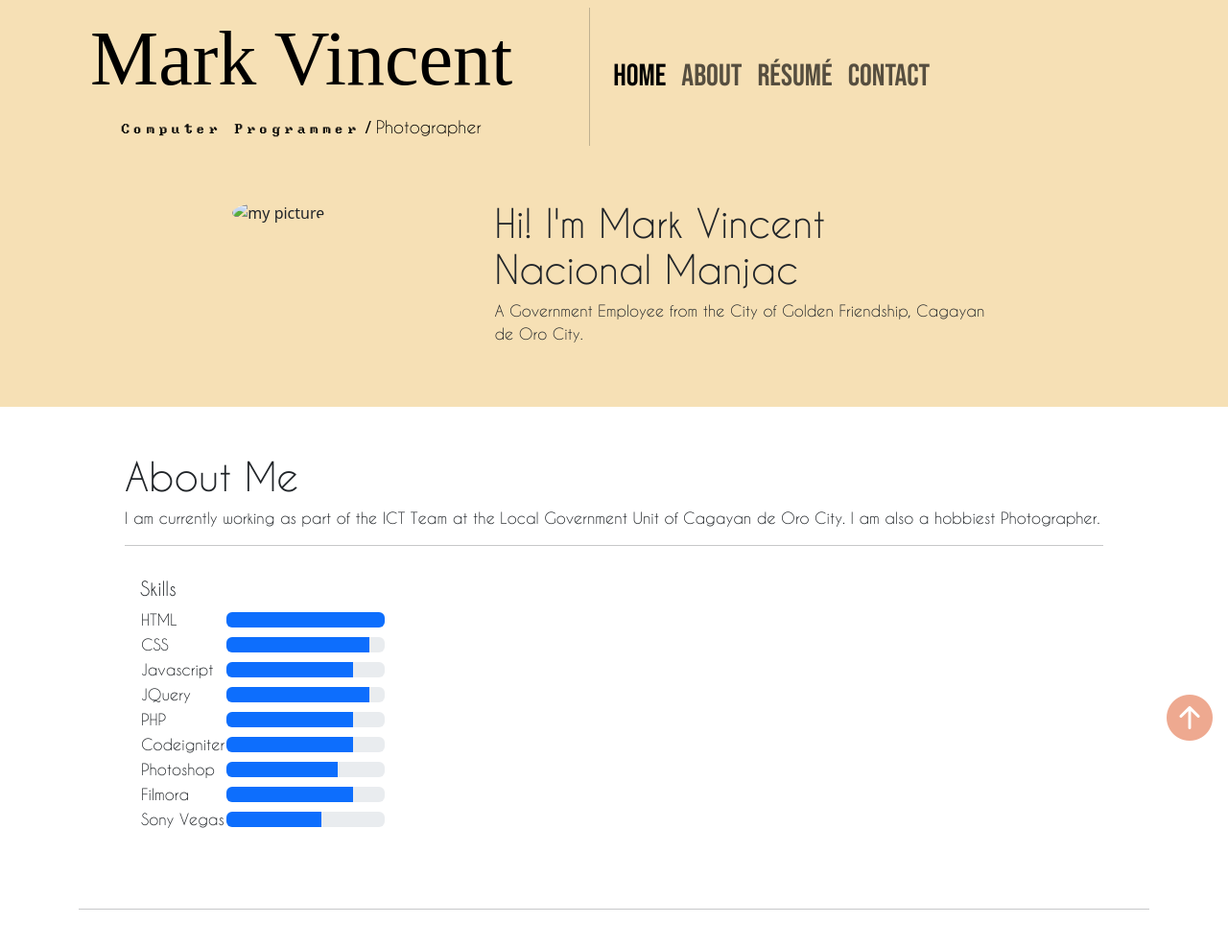
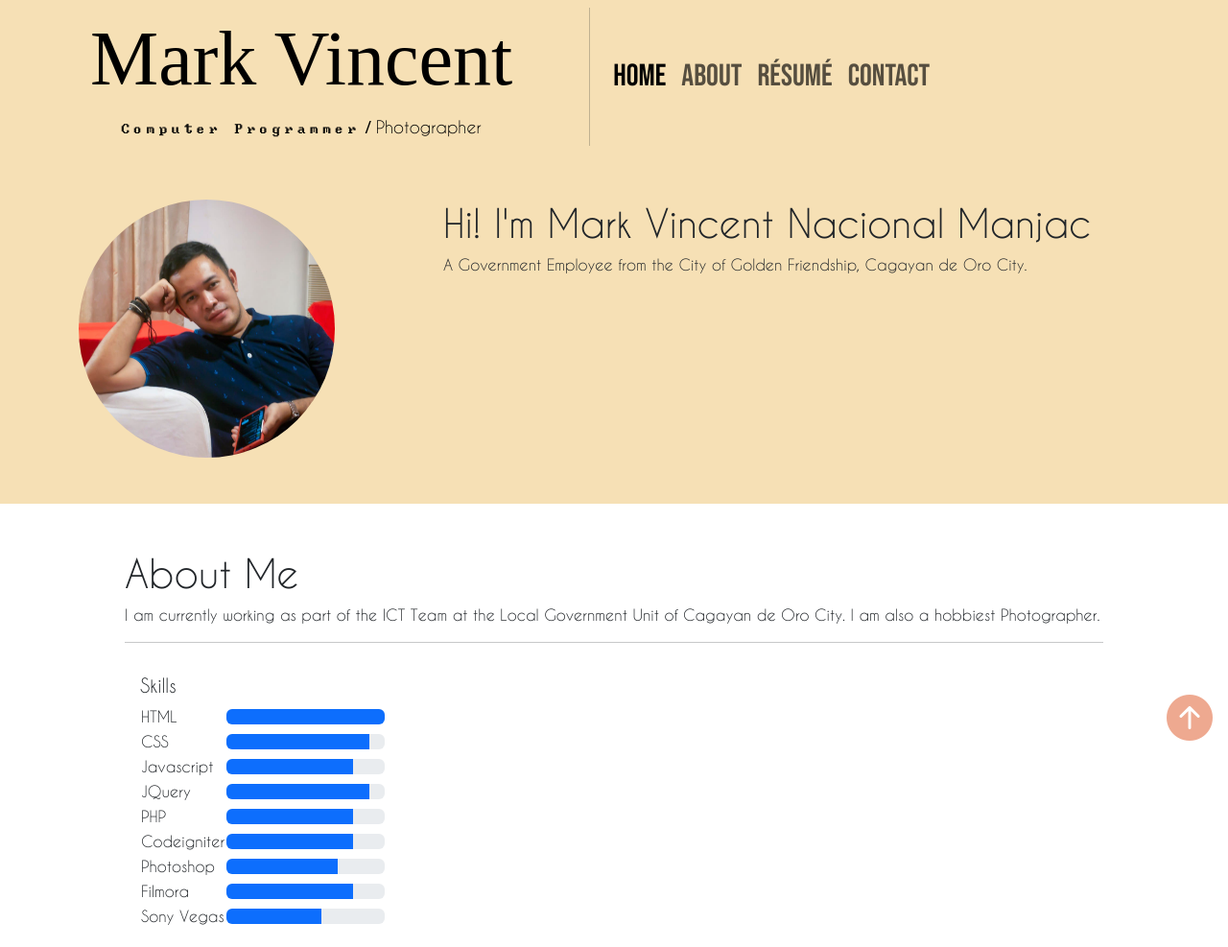
Before and after one commit to sg143/MyResume, a plain HTML site: page index.html in a window 1280 px wide. Shown: the top 987 px of the page at 96% size. Drawn offline with nearby package versions, Linux system fonts and the light colour scheme; the site is published under a folder, as on GitHub Pages, so addresses that start at the root find nothing; a web font is replaced by a local one.

Commit message:
Update index.html

```diff
--- a/index.html
+++ b/index.html
@@ -45,7 +45,7 @@
         <div class="d-flex flex-row justify-content-lg-center mt-5">
             <div class="row">
                 <div class="col col-lg-4">
-                    <img src="/img/mypic.jpg" class="w-75 rounded-circle" alt="my picture">
+                    <img src="img/mypic.jpg" class="w-75 rounded-circle" alt="my picture">
                 </div>
                 <div class="col col-md-8 caviarDreams">
                     <h1>Hi! I'm Mark Vincent Nacional Manjac</h1>
```
